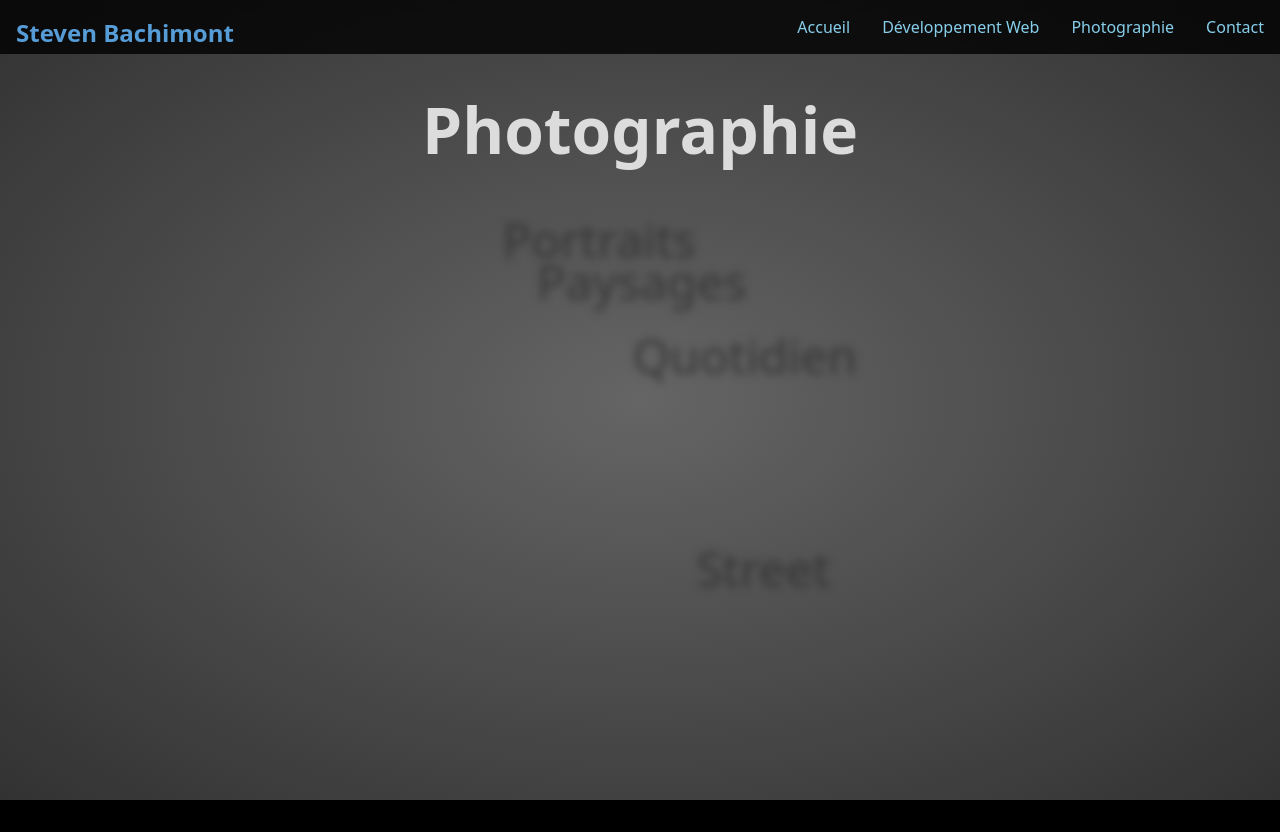
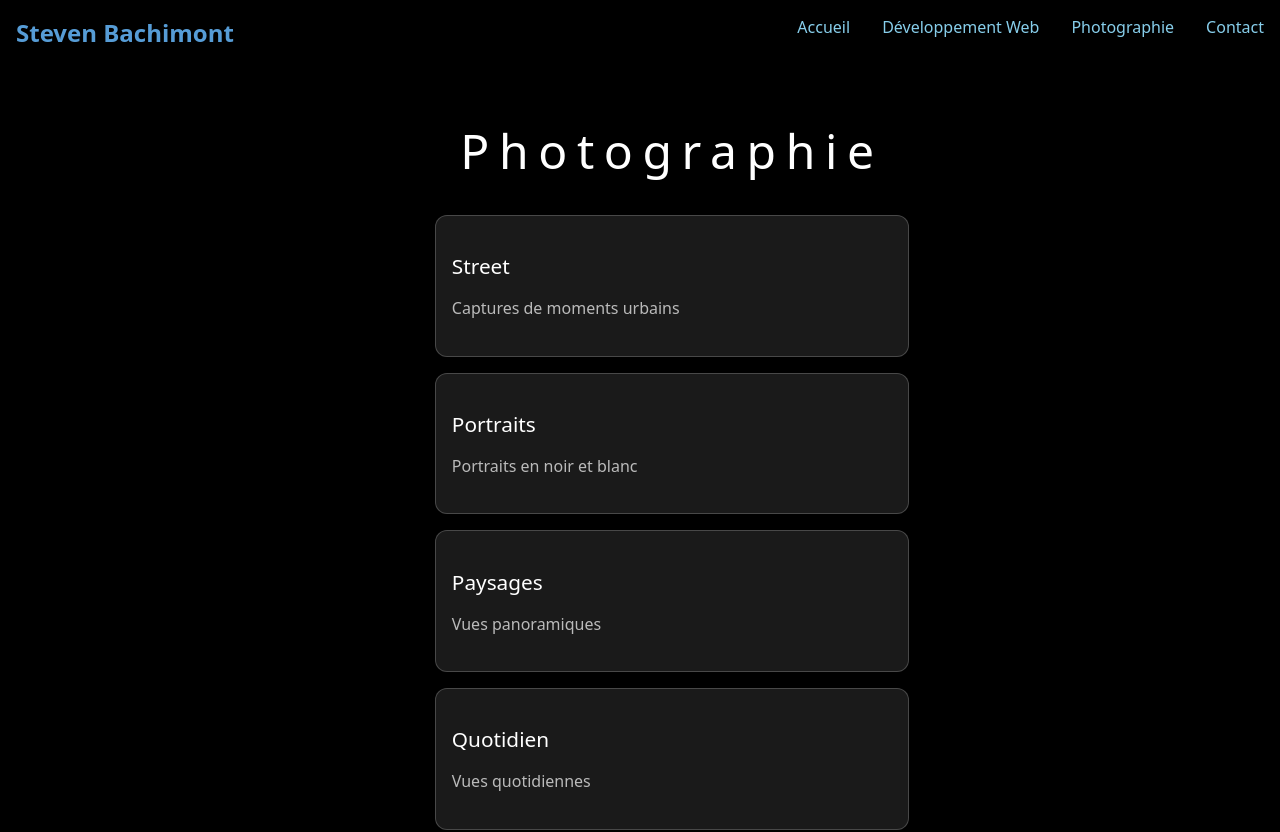
Before and after one commit to stevenbachimont/laligneargentique, a SvelteKit app: page /photographie in a window 1280 px wide. Shown: the top 832 px of the page. Built offline with nearby package versions, Linux system fonts and the light colour scheme.

Commit message:
modif photopage

```diff
--- a/src/routes/photographie/+page.svelte
+++ b/src/routes/photographie/+page.svelte
@@ -55,25 +55,7 @@
   let selectedSeries: PhotoSeries | null = null;
   let isModalOpen = false;
   let fullscreenPhoto: string | null = null;
-  let wordPositions: { [key: string]: { top: string; left: string } } = {};
-  let titlePosition = { top: '50%', left: '50%' };
-  let titleVisible = false;
-
-  function randInt(min: number, max: number): number {
-    return Math.floor(Math.random() * ((max + 1) - min)) + min;
-  }
-
-  function updateWordPositions() {
-    series.forEach(s => {
-      const newX = randInt(30, 70);
-      const newY = randInt(20, 80);
-      wordPositions[s.title] = {
-        top: `calc(${newY}% - 1ex)`,
-        left: `${newX}%`
-      };
-    });
-    wordPositions = { ...wordPositions };
-  }
+  let isVisible = false;
 
   function openModal(series: PhotoSeries) {
     selectedSeries = series;
@@ -94,58 +76,41 @@
   }
 
   onMount(() => {
-    // Animation initiale des mots
-    updateWordPositions();
-
-    // Animation supplémentaire après 1 seconde
-    setTimeout(() => {
-      series.forEach(s => {
-        if (randInt(0, 25) < 7) return;
-        updateWordPositions();
-      });
-
-      // Animation du titre
-      titlePosition = { top: '10%', left: '50%' };
-      titleVisible = true;
-    }, 1000);
+    setTimeout(() => { isVisible = true; }, 100);
   });
 </script>
 
 <div class="photography-page">
-
-
-  <div class="thoughts">
-    <p
-      class="title"
-      class:visible={titleVisible}
-      style="top: {titlePosition.top}; left: {titlePosition.left}"
-    >
-      Photographie
-    </p>
-    {#each series as s}
-      <p
-        style="top: {wordPositions[s.title]?.top || '50%'}; left: {wordPositions[s.title]?.left || '50%'}"
-        on:click={() => openModal(s)}
-        role="button"
-        tabindex="0"
-        on:keydown={(e) => e.key === 'Enter' && openModal(s)}
-      >
-        {s.title}
-      </p>
-    {/each}
+  <div class="content">
+    <h1 class="page-title {isVisible ? 'fade-in-up' : ''}">Photographie</h1>
+    <div class="series-grid">
+      {#each series as s, i}
+        <div class="series-card {isVisible ? 'fade-in-up' : ''}"
+             style="animation-delay: {0.2 + i * 0.08}s"
+             on:click={() => openModal(s)}
+             role="button"
+             tabindex="0"
+             on:keydown={(e) => e.key === 'Enter' && openModal(s)}>
+          <div class="series-content">
+            <h2>{s.title}</h2>
+            <p>{s.description}</p>
+          </div>
+        </div>
+      {/each}
+    </div>
   </div>
 
   {#if isModalOpen && selectedSeries}
-    <div class="modal" on:click={closeModal}>
-      <div class="modal-content" on:click|stopPropagation>
+    <div class="modal" on:click={closeModal} role="dialog" aria-modal="true" aria-label="Modal de photos">
+      <div class="modal-content" on:click|stopPropagation on:keydown|stopPropagation>
         <div class="modal-header">
           <h2>{selectedSeries.title}</h2>
           <button class="close-button" on:click={closeModal}>×</button>
         </div>
-        <p>{selectedSeries.description}</p>
+        <p>{selectedSeries?.description}</p>
         <div class="photo-grid">
           {#each selectedSeries.photos as photo}
-            <button class="photo-item" on:click={() => openFullscreen(photo)}>
+            <button class="photo-item" on:click={() => openFullscreen(photo)} on:keydown={(e) => e.key === 'Enter' && openFullscreen(photo)}>
               <img src={photo} alt="{selectedSeries.title}" />
             </button>
           {/each}
@@ -155,69 +120,99 @@
   {/if}
 
   {#if fullscreenPhoto}
-    <div class="fullscreen-modal" on:click={closeFullscreen} tabindex="0" aria-modal="true" role="dialog" aria-label="Photo en plein écran">
-      <img src={fullscreenPhoto} alt="Photo en plein écran" class="fullscreen-img" />
+    <div class="fullscreen-modal" on:click={closeFullscreen} on:keydown={(e) => e.key === 'Escape' && closeFullscreen()} tabindex="0" aria-modal="true" role="dialog" aria-label="Photo en plein écran">
+      <img src={fullscreenPhoto} alt="" class="fullscreen-img" />
       <button class="close-fullscreen" on:click={closeFullscreen} aria-label="Fermer">×</button>
     </div>
   {/if}
 </div>
 
 <style>
+  :global(html), :global(body) {
+    overflow-x: hidden;
+    width: 100vw;
+    margin: 0;
+    padding: 0;
+  }
+
   .photography-page {
-    min-height: 100vh;
-    padding: 2rem;
+    height: 100%;
     position: relative;
+    background: #000;
+    overflow-x: hidden;
+    width: 100vw;
+    margin: 0;
+    padding: 0;
     display: flex;
     flex-direction: column;
+    align-items: center;
   }
 
-  .thoughts {
-    height: 100vh;
+  .content {
     width: 100vw;
-    position: fixed;
-    top: 0;
-    left: 0;
-    background: radial-gradient(#656565, #323232);
-    text-align: center;
-    z-index: 0;
-    pointer-events: none;
+    min-height: 100vh;
+    display: flex;
+    flex-direction: column;
+    align-items: center;
+    justify-content: flex-start;
+    padding: 0;
+    box-sizing: border-box;
   }
 
-  .thoughts p {
-    pointer-events: auto;
+  .page-title {
+    font-size: 3rem;
+    color: #fff;
+    margin: 2rem 0 2rem 0;
+    text-align: center;
+    font-weight: 300;
+    letter-spacing: 0.2em;
+    width: 100%;
+    opacity: 0;
+    transform: translateY(40px);
   }
 
-  p {
-    position: absolute;
-    margin: 0;
-    font-size: 3rem;
-    font-family: system-ui, -apple-system, BlinkMacSystemFont, 'Segoe UI', Roboto, Oxygen, Ubuntu, Cantarell, 'Open Sans', 'Helvetica Neue', sans-serif;
-    color: rgba(45,45,45,0.8);
-    filter: blur(4px);
-    transition: filter 1.5s ease, color 1.5s ease, top 5s ease, left 5s ease;
-    transform: translateX(-50%);
-    cursor: pointer;
-    font-weight: 300;
+  .series-grid {
+    display: grid;
+    grid-template-columns: 1fr;
+    gap: 1rem;
+    width: 100vw;
+    max-width: 500px;
+    margin: 0 auto 2rem auto;
+    padding: 0 1vw;
+    box-sizing: border-box;
   }
 
-  p.title {
-    font-size: 4rem;
-    color: rgba(220, 220, 220, 0.8);
-    filter: blur(4px);
-    cursor: default;
-    z-index: 1;
-    transition: filter 1.5s ease, color 1.5s ease, top 5s ease, left 5s ease;
-    font-weight: 700;
+  .series-card {
+    background: rgba(255, 255, 255, 0.1);
+    border: 1px solid rgba(255, 255, 255, 0.2);
+    border-radius: 12px;
+    padding: 1.2rem 1rem;
+    cursor: pointer;
+    transition: all 0.3s ease;
+    backdrop-filter: blur(10px);
+    width: 100%;
+    box-sizing: border-box;
+    opacity: 0;
+    transform: translateY(40px);
   }
 
-  p.title.visible {
-    filter: none;
-    color: rgba(220, 220, 220, 1);
+  .series-card:hover {
+    background: rgba(255, 255, 255, 0.2);
+    transform: translateY(-5px);
+    box-shadow: 0 10px 30px rgba(0, 0, 0, 0.3);
   }
 
-  p:hover {
-    filter: blur(0px);
-    color: rgba(220, 220, 220, 0.6);
+  .series-content h2 {
+    color: #fff;
+    font-size: 1.3rem;
+    margin-bottom: 0.5rem;
+    font-weight: 500;
+  }
+
+  .series-content p {
+    color: rgba(255, 255, 255, 0.7);
+    font-size: 1rem;
+    line-height: 1.5;
   }
 
   .modal {
@@ -242,8 +237,6 @@
     overflow-y: auto;
     position: relative;
   }
-
-
 
   .modal-header h2 {
     color: rgba(220, 220, 220, 0.6);
@@ -325,9 +318,44 @@
     line-height: 1;
   }
 
-  @media (max-width: 768px) {
-    .photo-grid {
-      grid-template-columns: repeat(auto-fill, minmax(150px, 1fr));
+  @media (max-width: 600px) {
+    .page-title {
+      font-size: 2rem;
+      margin: 1.2rem 0 1.2rem 0;
+    }
+    .series-grid {
+      padding: 0;
+      gap: 0.7rem;
+      justify-items: center;
+      width: 100%;
+      max-width: none;
+    }
+    .series-card {
+      padding: 0.8rem 0.5rem;
+      width: 80%;
+      margin: 0 auto;
+    }
+    .series-content h2 {
+      font-size: 1.1rem;
+    }
+    .series-content p {
+      font-size: 0.95rem;
+    }
+  }
+
+  .fade-in-up {
+    opacity: 1;
+    transform: translateY(0);
+    animation: fadeInUp 0.6s cubic-bezier(.4,0,.2,1) both;
+  }
+  @keyframes fadeInUp {
+    from {
+      opacity: 0;
+      transform: translateY(40px);
+    }
+    to {
+      opacity: 1;
+      transform: translateY(0);
     }
   }
 </style>
```
